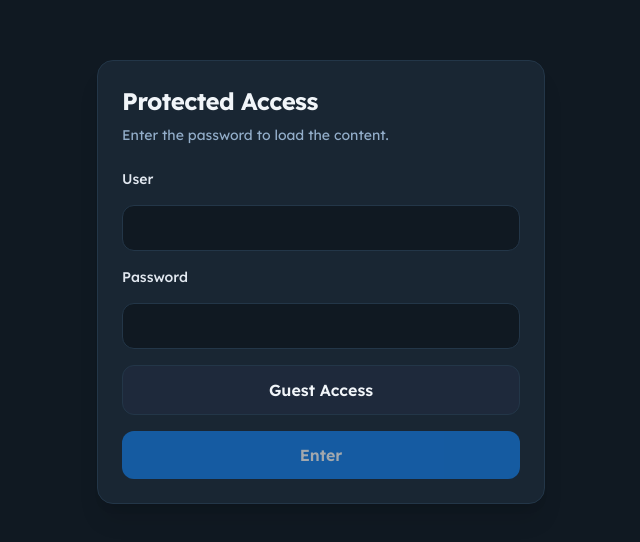
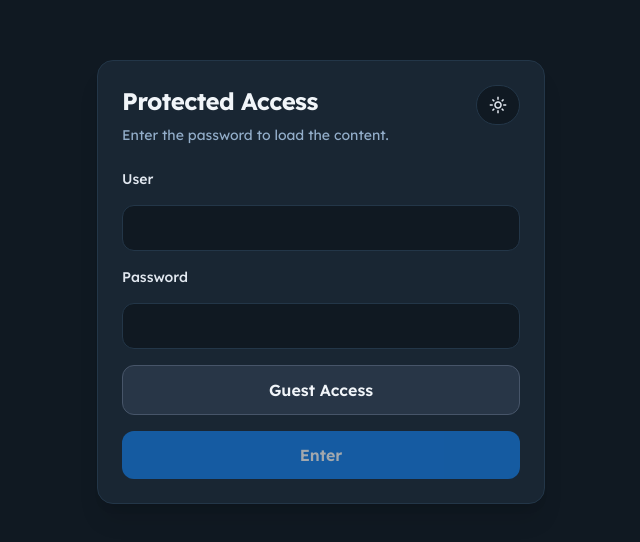
Before and after one commit to pablodiazjorge/test-maker, an Angular app: page / in a window 1280 px wide. Shown: the part 118-660 px from the top of the page, without its empty margins (319-959 px from the left). Built offline with nearby package versions, Linux system fonts and the light colour scheme.

Commit message:
feat(login): add theme toggle functionality and update UI structure

```diff
--- a/src/app/features/login/login.component.html
+++ b/src/app/features/login/login.component.html
@@ -3,9 +3,24 @@
 >
   <main class="w-full max-w-md">
     <section class="rounded-2xl border border-slate-200 dark:border-border-dark bg-white dark:bg-card-dark p-6 shadow-xl">
-      <header class="space-y-2">
-        <h1 class="text-2xl font-bold tracking-tight">Protected Access</h1>
-        <p class="text-sm text-slate-500 dark:text-muted-foreground">Enter the password to load the content.</p>
+      <header class="space-y-3">
+        <div class="flex items-start justify-between gap-3">
+          <div class="space-y-2">
+            <h1 class="text-2xl font-bold tracking-tight">Protected Access</h1>
+            <p class="text-sm text-slate-500 dark:text-muted-foreground">Enter the password to load the content.</p>
+          </div>
+
+          <button
+            type="button"
+            class="h-10 px-3 rounded-full border border-slate-300 dark:border-border-dark bg-background-light dark:bg-background-dark text-slate-700 dark:text-slate-200 text-xs font-semibold flex items-center gap-1.5 hover:bg-slate-100 dark:hover:bg-slate-800/60 transition-colors"
+            (click)="toggleTheme()"
+            [attr.aria-label]="isDarkTheme ? 'Switch to light theme' : 'Switch to dark theme'"
+          >
+            <span class="material-symbols-outlined text-[18px]">
+              {{ isDarkTheme ? 'light_mode' : 'dark_mode' }}
+            </span>
+          </button>
+        </div>
       </header>
 
       <form class="mt-6 space-y-4" (submit)="login($event)">
@@ -35,7 +50,7 @@
 
         <button
           type="button"
-          class="w-full rounded-xl border border-slate-300 dark:border-border-dark bg-slate-100 dark:bg-slate-800 text-slate-700 dark:text-slate-100 font-semibold py-3 transition-all hover:bg-slate-200 dark:hover:bg-slate-700 disabled:opacity-60 disabled:cursor-not-allowed"
+          class="w-full rounded-xl border border-slate-300 dark:border-slate-600 bg-slate-200/90 dark:bg-slate-700/60 text-slate-800 dark:text-slate-100 font-semibold py-3 transition-all hover:bg-slate-300 dark:hover:bg-slate-600/70 disabled:opacity-60 disabled:cursor-not-allowed"
           (click)="useGuestCredentials()"
           [disabled]="isSubmitting()"
         >
--- a/src/app/features/login/login.component.ts
+++ b/src/app/features/login/login.component.ts
@@ -4,6 +4,7 @@ import { Router } from '@angular/router';
 import { firstValueFrom } from 'rxjs';
 import { ProtectedDataResponse } from '../../core/data/protected-data';
 import { QuizService } from '../../core/services/quiz.service';
+import { ThemeService } from '../../core/services/theme.service';
 import { injectAuthStore } from '../../core/state/auth.store';
 
 @Component({
@@ -15,12 +16,17 @@ export class LoginComponent {
   private readonly http = inject(HttpClient);
   private readonly router = inject(Router);
   private readonly quizService = inject(QuizService);
+  private readonly themeService = inject(ThemeService);
   private readonly authStore = injectAuthStore();
 
   readonly username = signal('');
   readonly password = signal('');
   readonly isSubmitting = signal(false);
   readonly errorMessage = signal<string | null>(null);
+
+  get isDarkTheme(): boolean {
+    return this.themeService.isDark();
+  }
 
   constructor() {
     const existingSession = this.authStore.session();
@@ -51,6 +57,10 @@ export class LoginComponent {
     this.username.set('invitado');
     this.password.set('invcont123');
     this.errorMessage.set(null);
+  }
+
+  toggleTheme(): void {
+    this.themeService.toggleTheme();
   }
 
   async login(event: Event): Promise<void> {
```
